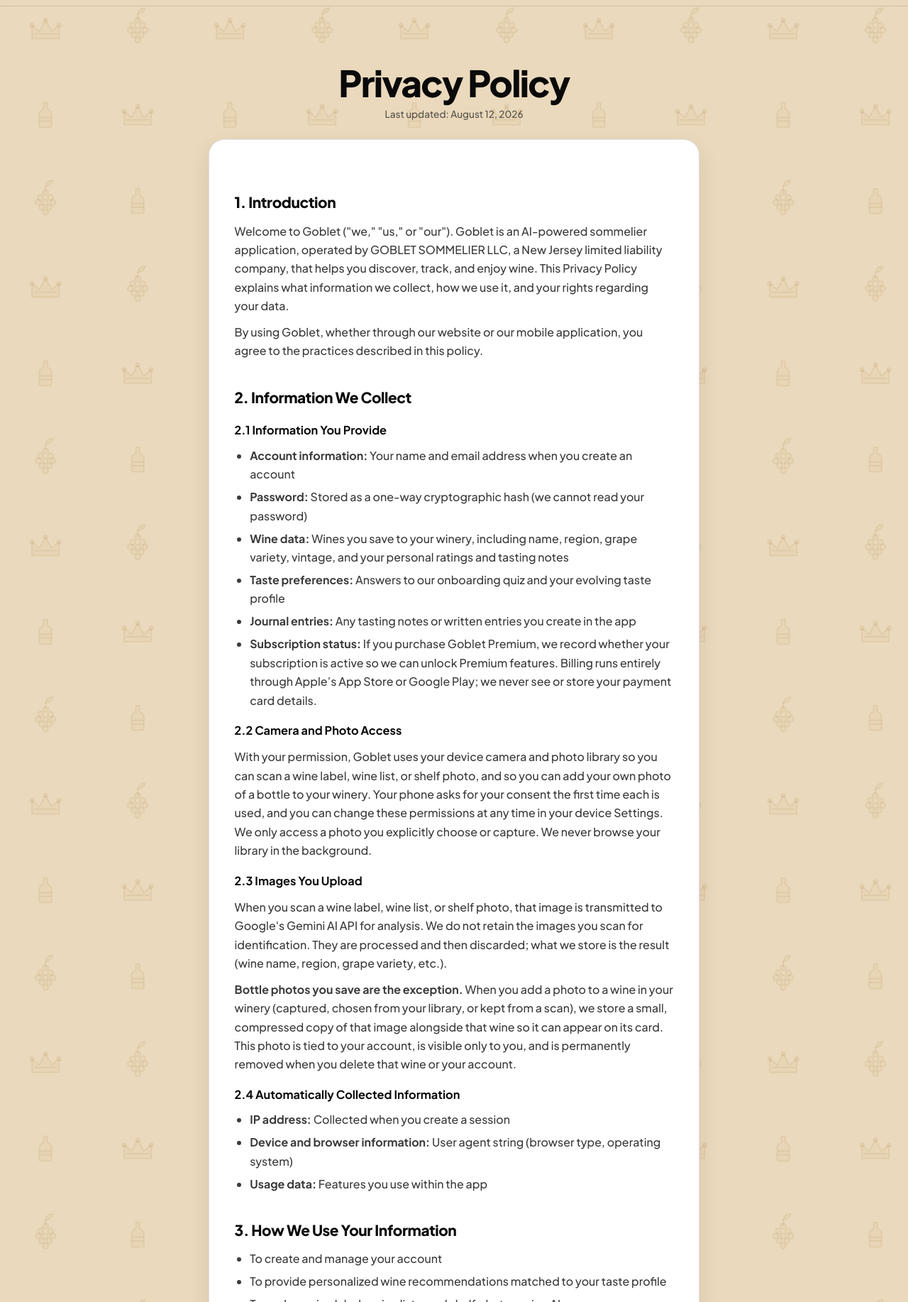
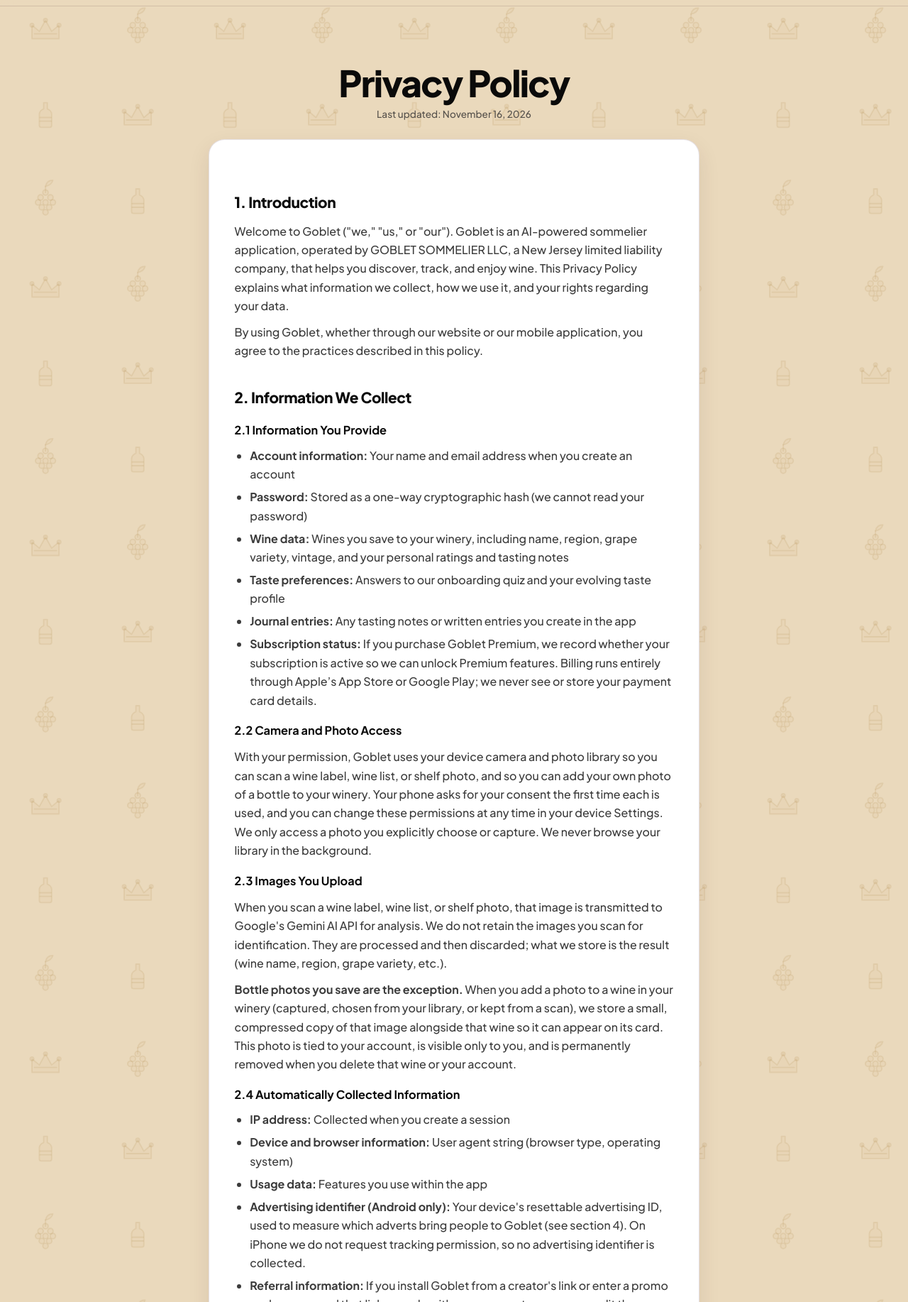
Before and after one commit to Dtrosh12/goblet-landing, a plain HTML site: page gobletlanding/privacy.html in a window 1280 px wide. Shown: the part 66-1900 px from the top of the page at 71% size. Drawn offline with Linux system fonts and the light colour scheme.

Commit message:
Privacy policy: Meta advertising measurement, the Android advertising ID, and referral codes
Goblet 1.2 ships Meta's SDK (Goblet-app/v0-wine-ai-website#151). Section 4
gains the advertising-measurement wording from that PR, word for word, with
a link to Meta's policy; section 2.4 lists the Android advertising ID and
the creator link or promo code recorded with an account. Last updated:
16 November 2026. Everything else is unchanged; 'we do not sell personal
information' still holds.

Co-Authored-By: Claude Opus 5.5 <noreply@anthropic.com>
Claude-Session: https://claude.ai/code/session_01GyQz2MqgtTDQWKihqMafUM

```diff
--- a/gobletlanding/privacy.html
+++ b/gobletlanding/privacy.html
@@ -132,7 +132,7 @@ footer.site .fine{border-top:1px solid var(--line);padding:1.3rem 0 2rem;font-si
   </nav>
 </div></div></header>
 <main class="legal"><div class="wrap narrow">
-<div class="page-hero" style="padding-bottom:1.5rem"><h1>Privacy Policy</h1><p class="updated">Last updated: August 12, 2026</p></div>
+<div class="page-hero" style="padding-bottom:1.5rem"><h1>Privacy Policy</h1><p class="updated">Last updated: November 16, 2026</p></div>
 <div class="card-l">
 
 
@@ -159,6 +159,8 @@ footer.site .fine{border-top:1px solid var(--line);padding:1.3rem 0 2rem;font-si
 <li><strong>IP address:</strong> Collected when you create a session</li>
 <li><strong>Device and browser information:</strong> User agent string (browser type, operating system)</li>
 <li><strong>Usage data:</strong> Features you use within the app</li>
+<li><strong>Advertising identifier (Android only):</strong> Your device's resettable advertising ID, used to measure which adverts bring people to Goblet (see section 4). On iPhone we do not request tracking permission, so no advertising identifier is collected.</li>
+<li><strong>Referral information:</strong> If you install Goblet from a creator's link or enter a promo code, we record that link or code with your account so we can credit the creator who referred you.</li>
 </ul></section>
 <section><h2>3. How We Use Your Information</h2>
 <ul>
@@ -178,6 +180,7 @@ footer.site .fine{border-top:1px solid var(--line);padding:1.3rem 0 2rem;font-si
 <li><strong>Google Gemini API:</strong> Wine label, wine list, and shelf images you upload are sent to Google's Gemini AI for analysis. Google's use of this data is governed by <a href="https://policies.google.com/privacy" target="_blank" rel="noopener noreferrer">Google's Privacy Policy</a>.</li>
 <li><strong>Infrastructure providers:</strong> We use third-party cloud hosting and database providers to run Goblet and store your account data. They process data solely under our instructions and may not use it for their own purposes.</li>
 <li><strong>Analytics:</strong> We use privacy-friendly, cookieless analytics to understand aggregate page usage (page views and visit counts). It does not track you across sites, collects no personal identifiers, and is never linked to your account.</li>
+<li><strong>Advertising measurement:</strong> We use Meta's SDK to learn which adverts bring people to Goblet. It reports app installs, app launches and in-app purchases to Meta. On Android it also reads your device's advertising ID, which you can reset or limit at any time in your device settings. On iPhone we do not request tracking permission, so no advertising identifier is collected. We do not use this to build profiles for other advertisers, and we never sell your personal data. Meta's use of this data is governed by <a href="https://www.facebook.com/privacy/policy/" target="_blank" rel="noopener noreferrer">Meta's Privacy Policy</a>.</li>
 <li><strong>Legal requirements:</strong> We may disclose your information if required by law, court order, or to protect the rights and safety of our users.</li>
 </ul></section>
 <section><h2>5. Data Retention</h2>
```
